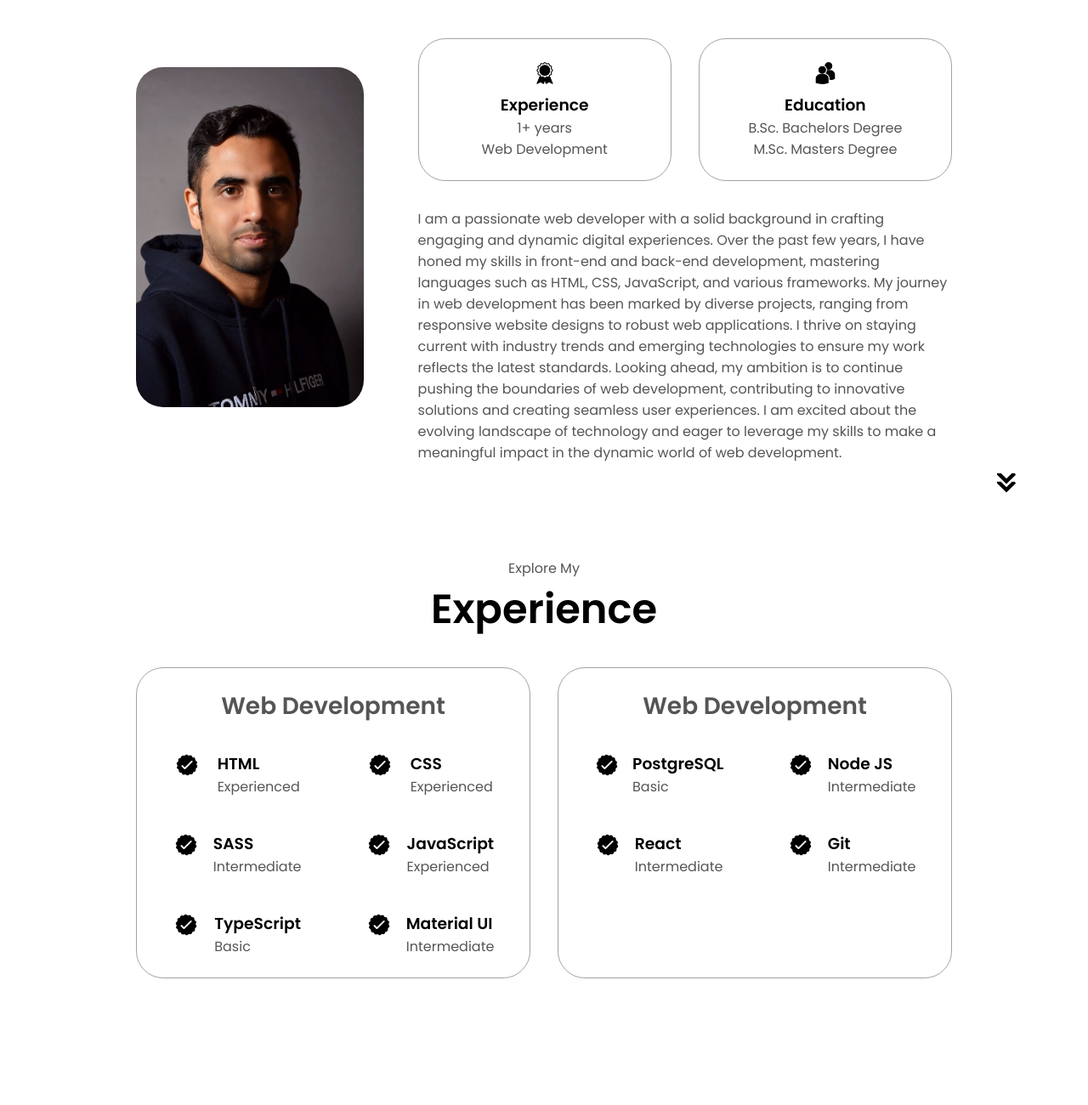
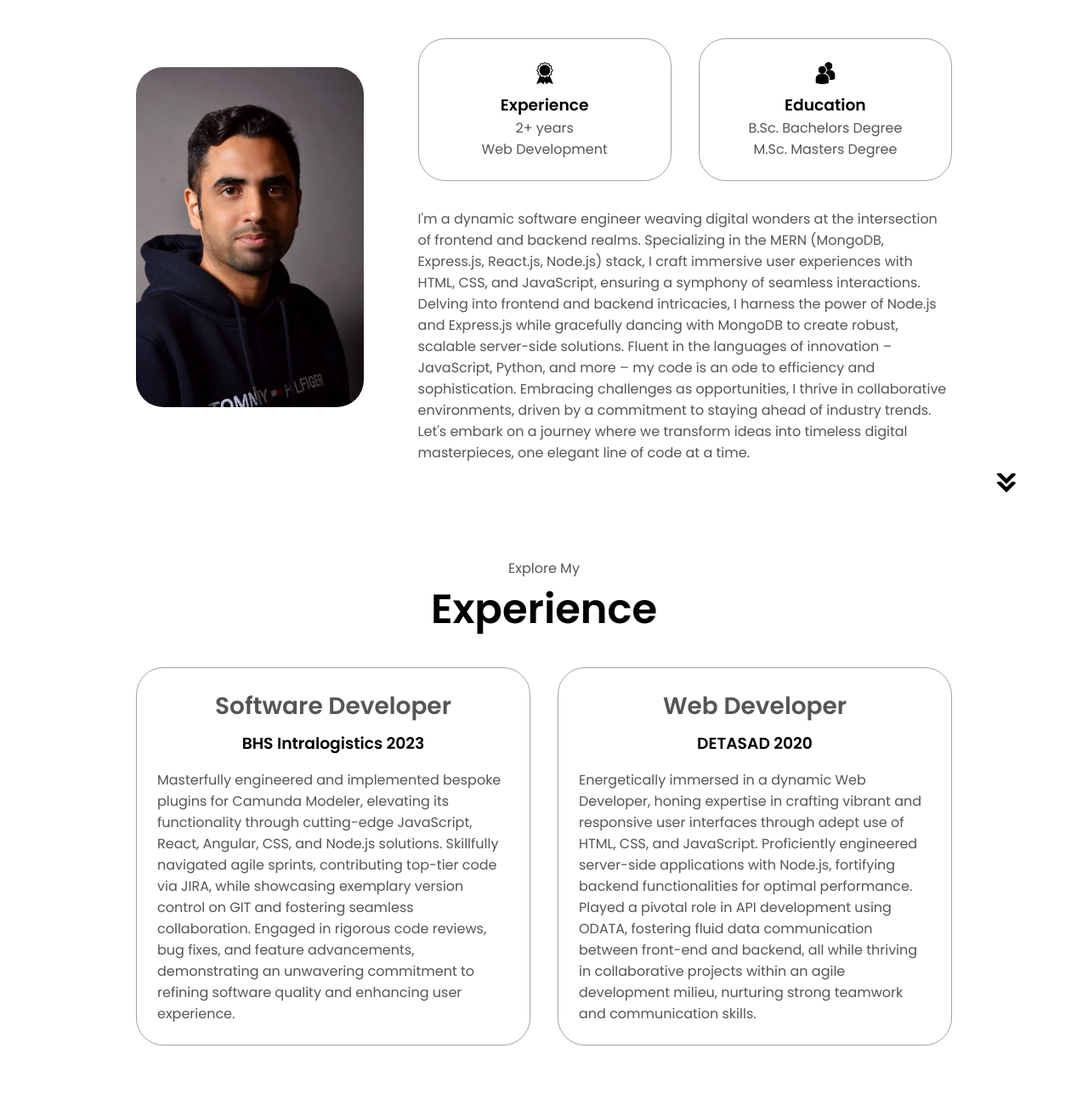
Before and after one commit to HaseebKhan101/Haseeb-Portfolio, a plain HTML site: page index.html in a window 1280 px wide. Shown: the part 1040-2340 px from the top of the page at 85% size. Drawn offline with Linux system fonts and the light colour scheme.

Commit message:
updating

```diff
--- a/index.html
+++ b/index.html
@@ -54,7 +54,7 @@
           >
             Download CV
           </button>
-          <button class="btn btn-color-1" onclick="location.href='./#contact'">
+          <button class="btn btn-color-1" onclick="window.location.href='mailto:engr.haseebak@gmail.com'">
             Contact Info
           </button>
         </div>
@@ -69,7 +69,7 @@
             src="./assets/github.png"
             alt="My Github profile"
             class="icon"
-            onclick="location.href='https://github.com/'"
+            onclick="location.href='https://github.com/HaseebKhan101'"
           />
         </div>
       </div>
@@ -94,7 +94,7 @@
                 class="icon"
               />
               <h3>Experience</h3>
-              <p>1+ years <br />Web Development</p>
+              <p>2+ years <br />Web Development</p>
             </div>
             <div class="details-container">
               <img
@@ -108,20 +108,20 @@
           </div>
           <div class="text-container">
             <p>
-              I am a passionate web developer with a solid background in
-              crafting engaging and dynamic digital experiences. Over the past
-              few years, I have honed my skills in front-end and back-end
-              development, mastering languages such as HTML, CSS, JavaScript,
-              and various frameworks. My journey in web development has been
-              marked by diverse projects, ranging from responsive website
-              designs to robust web applications. I thrive on staying current
-              with industry trends and emerging technologies to ensure my work
-              reflects the latest standards. Looking ahead, my ambition is to
-              continue pushing the boundaries of web development, contributing
-              to innovative solutions and creating seamless user experiences. I
-              am excited about the evolving landscape of technology and eager to
-              leverage my skills to make a meaningful impact in the dynamic
-              world of web development.
+              I'm a dynamic software engineer weaving digital wonders at the
+              intersection of frontend and backend realms. Specializing in the
+              MERN (MongoDB, Express.js, React.js, Node.js) stack, I craft
+              immersive user experiences with HTML, CSS, and JavaScript,
+              ensuring a symphony of seamless interactions. Delving into
+              frontend and backend intricacies, I harness the power of Node.js
+              and Express.js while gracefully dancing with MongoDB to create
+              robust, scalable server-side solutions. Fluent in the languages of
+              innovation – JavaScript, Python, and more – my code is an ode to
+              efficiency and sophistication. Embracing challenges as
+              opportunities, I thrive in collaborative environments, driven by a
+              commitment to staying ahead of industry trends. Let's embark on a
+              journey where we transform ideas into timeless digital
+              masterpieces, one elegant line of code at a time.
             </p>
           </div>
         </div>
@@ -139,126 +139,36 @@
       <div class="experience-details-container">
         <div class="about-containers">
           <div class="details-container">
-            <h2 class="experience-sub-title">Web Development</h2>
-            <div class="article-container">
-              <article>
-                <img
-                  src="./assets/checkmark.png"
-                  alt="Experience icon"
-                  class="icon"
-                />
-                <div>
-                  <h3>HTML</h3>
-                  <p>Experienced</p>
-                </div>
-              </article>
-              <article>
-                <img
-                  src="./assets/checkmark.png"
-                  alt="Experience icon"
-                  class="icon"
-                />
-                <div>
-                  <h3>CSS</h3>
-                  <p>Experienced</p>
-                </div>
-              </article>
-              <article>
-                <img
-                  src="./assets/checkmark.png"
-                  alt="Experience icon"
-                  class="icon"
-                />
-                <div>
-                  <h3>SASS</h3>
-                  <p>Intermediate</p>
-                </div>
-              </article>
-              <article>
-                <img
-                  src="./assets/checkmark.png"
-                  alt="Experience icon"
-                  class="icon"
-                />
-                <div>
-                  <h3>JavaScript</h3>
-                  <p>Experienced</p>
-                </div>
-              </article>
-              <article>
-                <img
-                  src="./assets/checkmark.png"
-                  alt="Experience icon"
-                  class="icon"
-                />
-                <div>
-                  <h3>TypeScript</h3>
-                  <p>Basic</p>
-                </div>
-              </article>
-              <article>
-                <img
-                  src="./assets/checkmark.png"
-                  alt="Experience icon"
-                  class="icon"
-                />
-                <div>
-                  <h3>Material UI</h3>
-                  <p>Intermediate</p>
-                </div>
-              </article>
+            <h2 class="experience-sub-title1">Software Developer</h2>
+
+            <div class="article-container1">
+              <h3 class="article1">BHS Intralogistics 2023</h3>
+              <div>
+                <p>
+
+                  Masterfully engineered and implemented bespoke plugins for
+                  Camunda Modeler, elevating its functionality through
+                  cutting-edge JavaScript, React, Angular, CSS, and Node.js
+                  solutions. Skillfully navigated agile sprints, contributing
+                  top-tier code via JIRA, while showcasing exemplary version
+                  control on GIT and fostering seamless collaboration. Engaged
+                  in rigorous code reviews, bug fixes, and feature advancements,
+                  demonstrating an unwavering commitment to refining software
+                  quality and enhancing user experience.
+                </p>
+              </div>
             </div>
           </div>
           <div class="details-container">
-            <h2 class="experience-sub-title">Web Development</h2>
-            <div class="article-container">
-              <article>
-                <img
-                  src="./assets/checkmark.png"
-                  alt="Experience icon"
-                  class="icon"
-                />
-                <div>
-                  <h3>PostgreSQL</h3>
-                  <p>Basic</p>
-                </div>
-              </article>
-              <article>
-                <img
-                  src="./assets/checkmark.png"
-                  alt="Experience icon"
-                  class="icon"
-                />
-                <div>
-                  <h3>Node JS</h3>
-                  <p>Intermediate</p>
-                </div>
-              </article>
-              <article>
-                <img
-                  src="./assets/checkmark.png"
-                  alt="Experience icon"
-                  class="icon"
-                />
-                <div>
-                  <h3>React</h3>
-                  <p>Intermediate</p>
-                </div>
-              </article>
-              <article>
-                <img
-                  src="./assets/checkmark.png"
-                  alt="Experience icon"
-                  class="icon"
-                />
-                <div>
-                  <h3>Git</h3>
-                  <p>Intermediate</p>
-                </div>
-              </article>
+            <h2 class="experience-sub-title1">Web Developer</h2>
+            <div class="article-container1">
+              <h3 class="article1">DETASAD 2020</h3>
+              <div>
+                <p>
+                  Energetically immersed in a dynamic Web Developer, honing expertise in crafting vibrant and responsive user interfaces through adept use of HTML, CSS, and JavaScript. Proficiently engineered server-side applications with Node.js, fortifying backend functionalities for optimal performance. Played a pivotal role in API development using ODATA, fostering fluid data communication between front-end and backend, all while thriving in collaborative projects within an agile development milieu, nurturing strong teamwork and communication skills.
+                </p>
+              </div>
             </div>
-          </div>
-        </div>
       </div>
       <img
         src="./assets/arrow.png"
@@ -275,22 +185,22 @@
           <div class="details-container color-container">
             <div class="article-container">
               <img
-                src="./assets/project-1.png"
+                src="./assets/project-1_.png"
                 alt="Project 1"
                 class="project-img"
               />
             </div>
-            <h2 class="experience-sub-title project-title">Project One</h2>
+            <h2 class="experience-sub-title project-title">e-commerce app</h2>
             <div class="btn-container">
               <button
                 class="btn btn-color-2 project-btn"
-                onclick="location.href='https://github.com/'"
+                onclick="location.href='https://github.com/HaseebKhan101/E-commerce_Project__'"
               >
                 Github
               </button>
               <button
                 class="btn btn-color-2 project-btn"
-                onclick="location.href='https://github.com/'"
+                onclick="location.href='https://fair-plum-frog-hose.cyclic.app/'"
               >
                 Live Demo
               </button>
@@ -299,25 +209,27 @@
           <div class="details-container color-container">
             <div class="article-container">
               <img
-                src="./assets/project-2.png"
+                src="./assets/project-2_.png"
                 alt="Project 2"
                 class="project-img"
               />
             </div>
-            <h2 class="experience-sub-title project-title">Project Two</h2>
+            <h2 class="experience-sub-title project-title">
+              web app controlling the RaspberryPi
+            </h2>
             <div class="btn-container">
               <button
                 class="btn btn-color-2 project-btn"
-                onclick="location.href='https://github.com/'"
+                onclick="location.href='https://github.com/HaseebKhan101/Web-App-controlling-RaspberryPi'"
               >
                 Github
               </button>
-              <button
+              <!-- <button
                 class="btn btn-color-2 project-btn"
                 onclick="location.href='https://github.com/'"
               >
                 Live Demo
-              </button>
+              </button> -->
             </div>
           </div>
           <div class="details-container color-container">
--- a/style.css
+++ b/style.css
@@ -327,6 +327,13 @@ section {
   margin-bottom: 2rem;
 }
 
+.experience-sub-title1 {
+  color: rgb(85, 85, 85);
+  font-weight: 600;
+  font-size: 1.75rem;
+  margin-bottom: 0.5rem;
+}
+
 .experience-details-container {
   display: flex;
   justify-content: center;
@@ -347,6 +354,22 @@ article {
   width: 10rem;
   justify-content: space-around;
   gap: 0.5rem;
+}
+
+.article-container1 {
+  display: flex;
+  text-align: initial;
+  flex-wrap: wrap;
+  flex-direction: row;
+  gap: 1rem;
+  justify-content: space-around;
+}
+
+article1 {
+  display: flex;
+  width: 1rem;
+  justify-content: space-around;
+  gap: 1rem;
 }
 
 article .icon {
```
Also changed, not shown: assets/project-1_.png (added), assets/project-2_.png (added), 1 other file.
